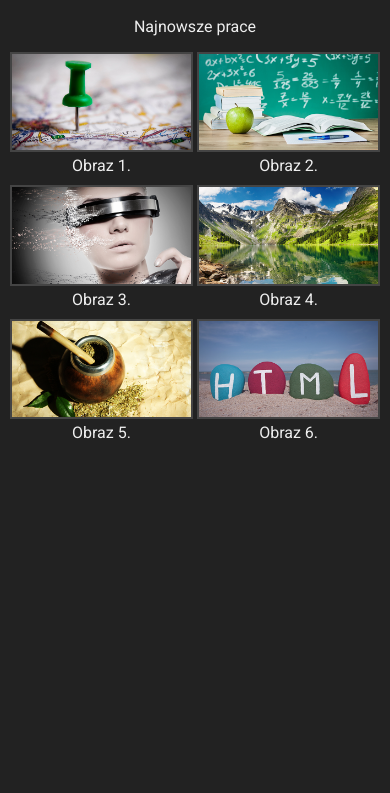
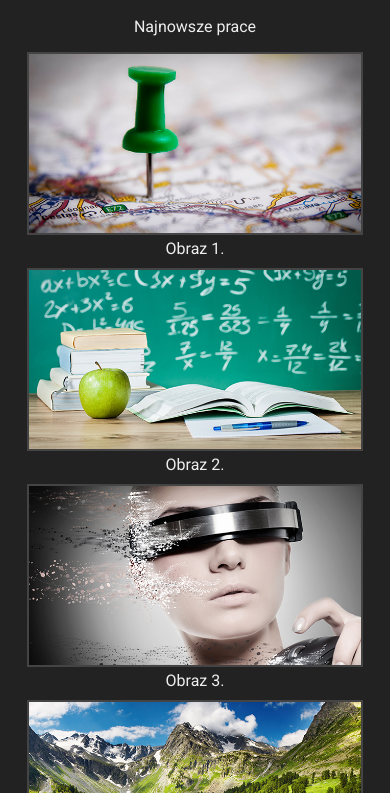
Before and after one commit to mludwig99/8-responsywnosc-warsztaty, a plain HTML site: page index.html in a window 390 px wide. Shown: the part 51-844 px from the top of the page. Drawn offline with Linux system fonts and the light colour scheme.

Commit message:
poprawione

```diff
--- a/css/style.css
+++ b/css/style.css
@@ -34,21 +34,21 @@ figure img {
     border: 2px solid #444;
 }
 
-/* @media screen and (max-width: 992px) {
-    figure {
-        width: 49%;
-    }
-} */
-
-
-@media screen and (max-width: 768px) {
+@media screen and (max-width: 992px) {
     figure {
         width: 49%;
     }
 }
 
-@media screen and (max-width: 480px) {
-    #gallery {
+
+@media all  and (max-width: 768px) {
+    figure {
         width: 100%;
     }
 }
+
+@media all and (max-width: 480px) {
+    figure {
+        width: 100%;
+    }
+}
--- a/index.html
+++ b/index.html
@@ -7,6 +7,8 @@
 	<link href="https://fonts.googleapis.com/css?family=Roboto:100,300,400,500,700" rel="stylesheet">
 
 	<link rel="stylesheet" href="css/style.css">
+	<meta name="viewport" content="width=device-width, initial-scale=1, user-scalable=no, shrink-to-fit=no">
+
 </head>
 <body>
 	<section id="gallery">
```
